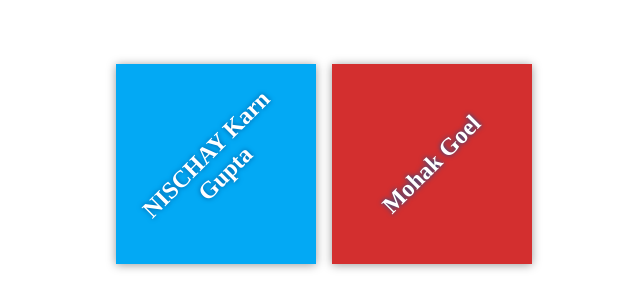
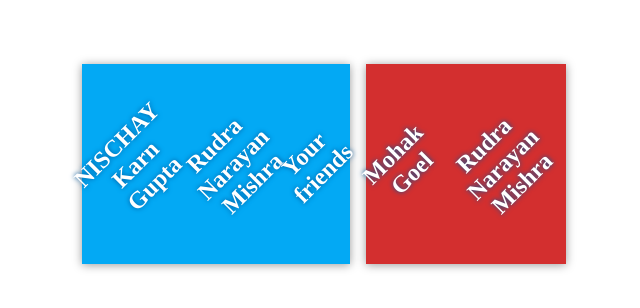
Before and after one commit to Mohak-Goel/my-travel-plans, a plain HTML site: page index.html in a window 1280 px wide. Shown: the part 236-544 px from the top of the page, without its empty margins (316-956 px from the left). Drawn offline with Linux system fonts and the light colour scheme.

Commit message:
update by rudra
updatesss

```diff
--- a/index.html
+++ b/index.html
@@ -12,10 +12,13 @@
         <div class="destination-container">
             <div class="destination" id="florida">
                 <h2>NISCHAY Karn Gupta</h2>
+                <h2> Rudra Narayan Mishra</h2>
+                <h2> Your friends </h2>
             </div>
 
             <div class="destination" id="paris">
                 <h2>Mohak Goel</h2>
+                <h2> Rudra Narayan Mishra</h2>
             </div>
         </div>
     </div>
```
